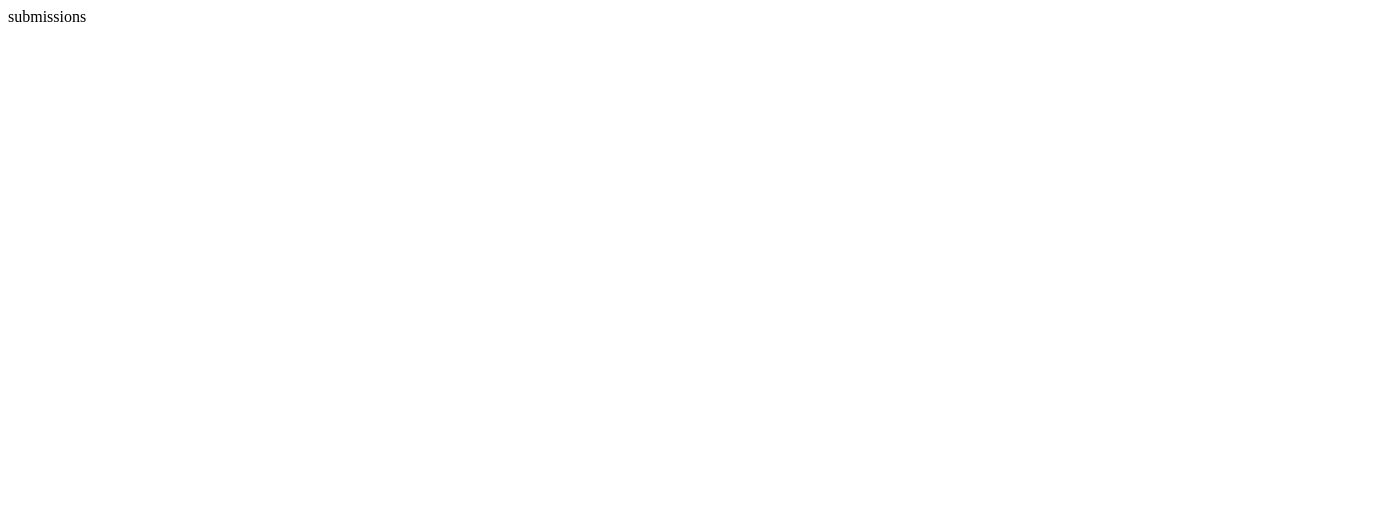
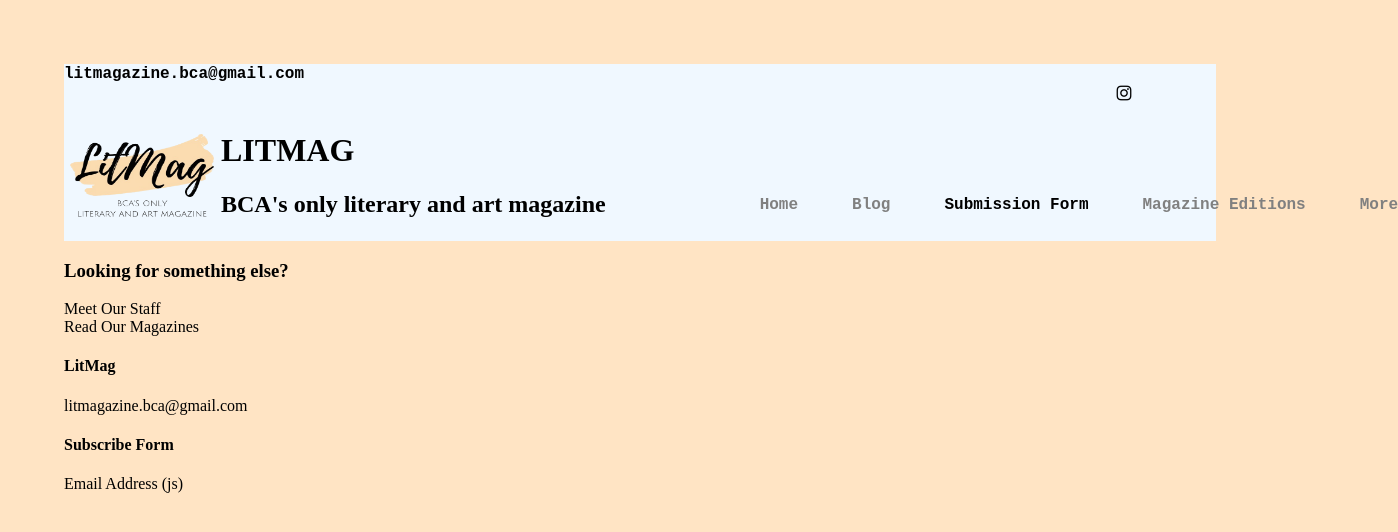
Before and after one commit to BCALitMag/LITMAG, a plain HTML site: page submission-form.html in a window 1280 px wide. Shown: the whole page, 1398 px wide, since content can reach past the window. Drawn offline with Linux system fonts and the light colour scheme.

Commit message:
shes a little ugly but its a start

```diff
--- /dev/null
+++ b/styles/index.css
@@ -0,0 +1,31 @@
+body {
+    margin: 5%;
+    background-color: bisque;
+}
+a {
+    font-family: 'Courier New', Courier, monospace;
+    text-decoration: none;
+    font-weight: 900;
+    color: black
+}
+
+.insta{
+    width: 20px;
+    height: 20px;
+    margin-left:1050px
+}
+
+.ya {
+    background-color: aliceblue;
+}
+
+.logo1 {
+    width: 150px;
+    height:100px;
+}
+
+.menu1 {
+    position: relative;
+    bottom: -30px;
+    text-decoration: solid;
+}
--- /dev/null
+++ b/styles/submission.css
@@ -0,0 +1,3 @@
+html {
+    background-color:bisque
+}
--- a/submission-form.html
+++ b/submission-form.html
@@ -4,9 +4,41 @@
     <meta charset="UTF-8">
     <meta http-equiv="X-UA-Compatible" content="IE=edge">
     <meta name="viewport" content="width=device-width, initial-scale=1.0">
-    <title>Document</title>
+    <link rel="icon" sizes="800x800" href="images/logo.png" />
+    <title>Submission Form</title>
+    <link href="styles/index.css" type="text/css" rel="stylesheet">
 </head>
 <body>
-    submissions
+    <div class="ya">
+        <a href="mailto: litmagazine.bca@gmail.com">litmagazine.bca@gmail.com</a>
+        <a href="https://www.instagram.com/bcalitmag/?hl=en" target="_blank" rel="noopener noreferrer"><img class="insta" src="images/Instagram.png" alt="litmag"></a>
+        <table>
+            <tr>
+                <td><img class="logo1" src="images/logo.png" alt="litmag logo"></td>
+                <td>
+                    <h1>LITMAG</h1>
+                    <h2>BCA's only literary and art magazine</h2>
+                    <td><a class="menu1" style="left:150px; color: gray" href="index.html">Home</a></td>
+                    <td><a class="menu1" style="left:200px; color: gray" href="blog.html">Blog</a></td>
+                    <td><a class="menu1" style="left:250px; color: black" href="submission-form.html">Submission Form</a></td>
+                    <td><a class="menu1" style="left:300px; color: gray" href="magazine-editions.html">Magazine Editions</a></td>
+                    <td><a class="menu1" style="left:350px; color: gray" href="youtube.com">More</a></td>
+                </td>
+            </tr>
+        </table>
+    </div>
+
+    <div>
+        <h3>Looking for something else?</h3>
+        <div> Meet Our Staff</div>
+        <div> Read Our Magazines</div>
+    </div>
+    <div>
+        <h4>LitMag</h4>
+        <p>litmagazine.bca@gmail.com</p>
+        <h4>Subscribe Form</h4>
+        <p>Email Address (js)</p>
+    </div>
+
 </body>
 </html>
```
Also changed, not shown: edition-archive.html (+2 -1 lines), index.html (+21 -11 lines), images/Instagram.png (added), images/logo.png (added), images/submissionsMontage.png (added), 2 other files.
